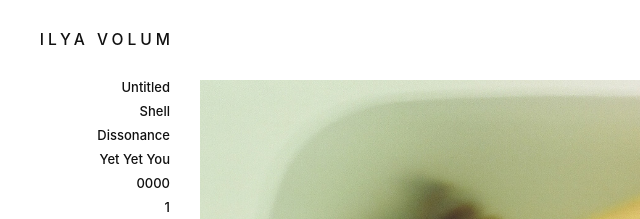
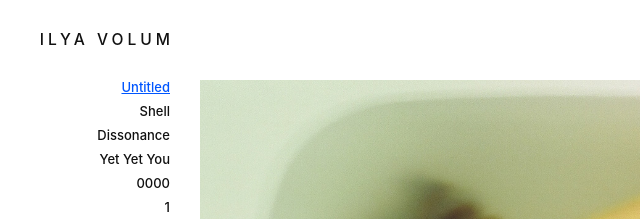
Before and after one commit to ilyavolum/ilyavolum.github.io, a plain HTML site: page untitled/index.html in a window 1280 px wide. Shown: the top 219 px of the page, 0-640 px from the left. Drawn offline with Linux system fonts and the light colour scheme.

Commit message:
active link

```diff
--- a/index.css
+++ b/index.css
@@ -68,6 +68,10 @@ img {
   display: block;
   width: 100%;
 }
+.active {
+  color: #0056FF;
+  text-decoration: underline;
+}
 nav h1 {
   text-transform: uppercase;
   letter-spacing: 4px;
```
